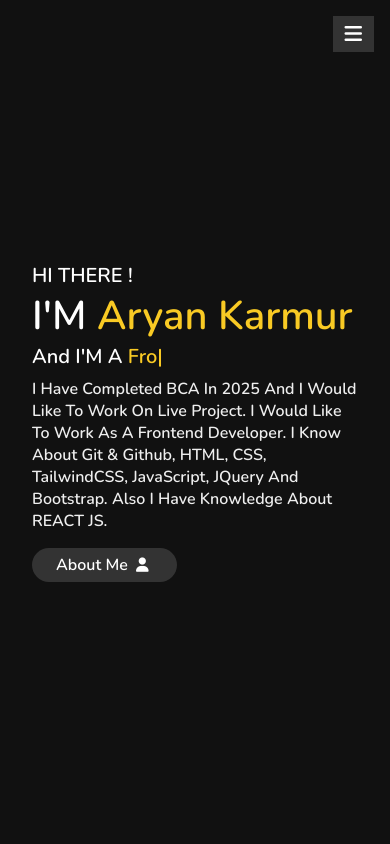
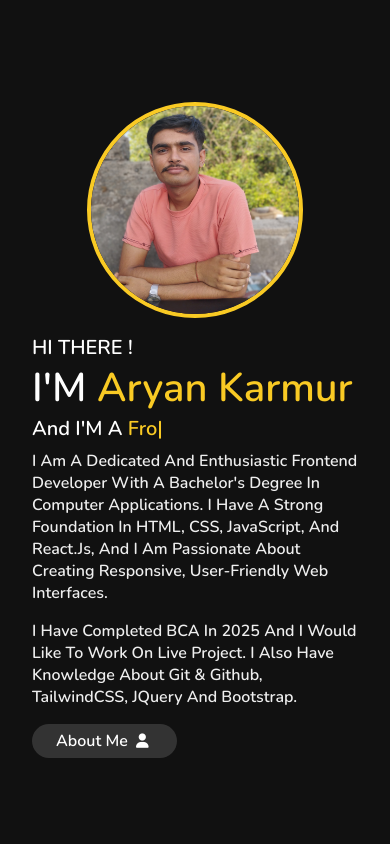
Before and after one commit to Aryankarmur/portfolio, a plain HTML site: page index.html in a window 390 px wide. Shown: the top 844 px of the page. Drawn offline with nearby package versions, Linux system fonts and the light colour scheme.

Commit message:
some fixes in portfolio

```diff
--- a/index.html
+++ b/index.html
@@ -4,7 +4,7 @@
     <meta charset="UTF-8" />
     <meta name="viewport" content="width=device-width, initial-scale=1.0" />
     <title>Aryan Karmur</title>
-    <link rel="icon" href="assets/image/LD.jpg" />
+    <link rel="icon" href="assets/image/aryan.jpeg" />
     <link rel="stylesheet" href="style.css" />
     <link
       rel="stylesheet"
@@ -33,19 +33,23 @@
     </header>
     <!-- header section ends -->
     <main>
-      <div id="menu" class="fas fa-bars"></div>
-
       <!-- home section start -->
       <section class="home" id="home">
-        <!-- <img src="assets/image/DHAVAL_LAL.png" alt=""> -->
+        <div class="image">
+          <img src="assets/image/aryan.jpeg" alt="Aryan Karmur" />
+        </div>
         <h3>HI THERE !</h3>
         <h1>I'M <span>Aryan Karmur</span></h1>
         <h3>And I'M a <span class="multiple-text"></span></h3>
         <p>
+          I am a dedicated and enthusiastic Frontend Developer with a
+          Bachelor's degree in Computer Applications. I have a strong
+          foundation in HTML, CSS, JavaScript, and React.js, and I am
+          passionate about creating responsive, user-friendly web interfaces.
+        </p>
+        <p>
           I have completed BCA in 2025 and i would like to work on live project.
-          I would like to work as a Frontend developer. I know about git &
-          github, HTML, CSS, TailwindCSS, JavaScript, JQuery and Bootstrap. also
-          i have knowledge about REACT JS.
+          I also have knowledge about git & github, TailwindCSS, JQuery and Bootstrap.
         </p>
         <a href="#about"
           ><button class="btn">about me <i class="fas fa-user"></i></button
@@ -63,24 +67,23 @@
             <h3><span> qualification : </span> BCA</h3>
             <h3><span> post : </span> Frontend Developer</h3>
             <h3><span> language : </span> english, hindi, gujarati</h3>
-            <a href="assets/resume/Lal_Dhaval_CV.pdf" download
+            <a href="assets/resume/Aryan karmur resume.pdf" download
               ><button class="btn">
                 download CV <i class="fas fa-download"></i></button
             ></a>
           </div>
           <div class="counter">
-
-                <!-- <div class="box">
+            <!-- <div class="box">
                     <span>2+</span>
                     <h3>years of experience</h3>
                 </div> -->
 
-                <!-- <div class="box">
+            <!-- <div class="box">
                     <span>2</span>
                     <h3>project completed</h3>
                 </div> -->
 
-                <!-- <div class="box">
+            <!-- <div class="box">
                     <span>200+</span>
                     <h3>happy Students</h3>
                 </div>
@@ -89,16 +92,21 @@
                     <span>1</span>
                     <h3>award won</h3>
                 </div> -->
-
-            </div>
+          </div>
         </div>
         <div>
           <p>
-            i have <span>2+</span> years of experience as a trainer in web
-            development as well as all languages of BCA and MCA. i have
-            completed <span>2+</span> Live Projects in speed computers. i have
-            <span>200+</span> Happy students train under me in web development.
-            i have also get <span>1</span> Award in mca 2015.
+            As a fresher, I have built real-world projects such as
+            <span> Mini Mart</span>, an <span>e-commerce website </span> using a
+            DummyJson API, and <span> Shree Shakti Cab</span>, a functional
+            <span> cab booking platform</span>. I enjoy learning new
+            technologies and continuously improving my skills to deliver clean,
+            efficient, and modern code.
+          </p>
+          <p>
+            I am actively seeking opportunities to contribute to innovative web
+            applications and grow as a developer in a dynamic and collaborative
+            environment.
           </p>
         </div>
       </section>
@@ -133,7 +141,7 @@
             <h3>Completed F.Y. BCA</h3>
             <p>
               I have completed my F. Y. BCA in H. L. Patel Collage, Bhayavadar
-              with 75% (Saurashtra University).
+              with 69.67% (Saurashtra University).
             </p>
           </div>
 
@@ -143,7 +151,7 @@
             <h3>Completed BCA</h3>
             <p>
               I have completed my BCA in H. L. Patel Collage, Bhayavadar with
-              80% (Saurashtra University).
+              71.33% (Saurashtra University).
             </p>
           </div>
         </div>
--- a/style.css
+++ b/style.css
@@ -162,19 +162,21 @@ main{
     margin-left: 35rem;
 }
 
-#menu{
-    position: fixed;
-    top: 2rem;
-    right: 2rem;
-    background: #333;
-    color: #fff;
-    cursor: pointer;
-    font-size: 2.5rem;
-    padding: 1rem 1.5rem;
-    z-index: 1000;
+
+main .image{
     display: none;
+    margin: 2rem auto;
+    width: 27rem;
+    height: 27rem;
 }
-
+main .image img{
+    width: 100%;
+    height: 100%;
+    border-radius: 50%;
+    object-fit: cover;
+    object-position: center;
+    border: 0.5rem solid var(--yellow);
+}
 .home{
     display: flex;
     justify-content: center;
@@ -452,14 +454,14 @@ svg{
     }
 }
 
-@media screen  and (max-width: 991px){
+@media screen  and  (max-width: 991px){
     header{
         left: -120%;
     }
     main{
         margin-left: 0;
     }
-    #menu{
+    main .image{
         display: block;
     }
     header.toggle{
```
Also changed, not shown: 1 other file.
